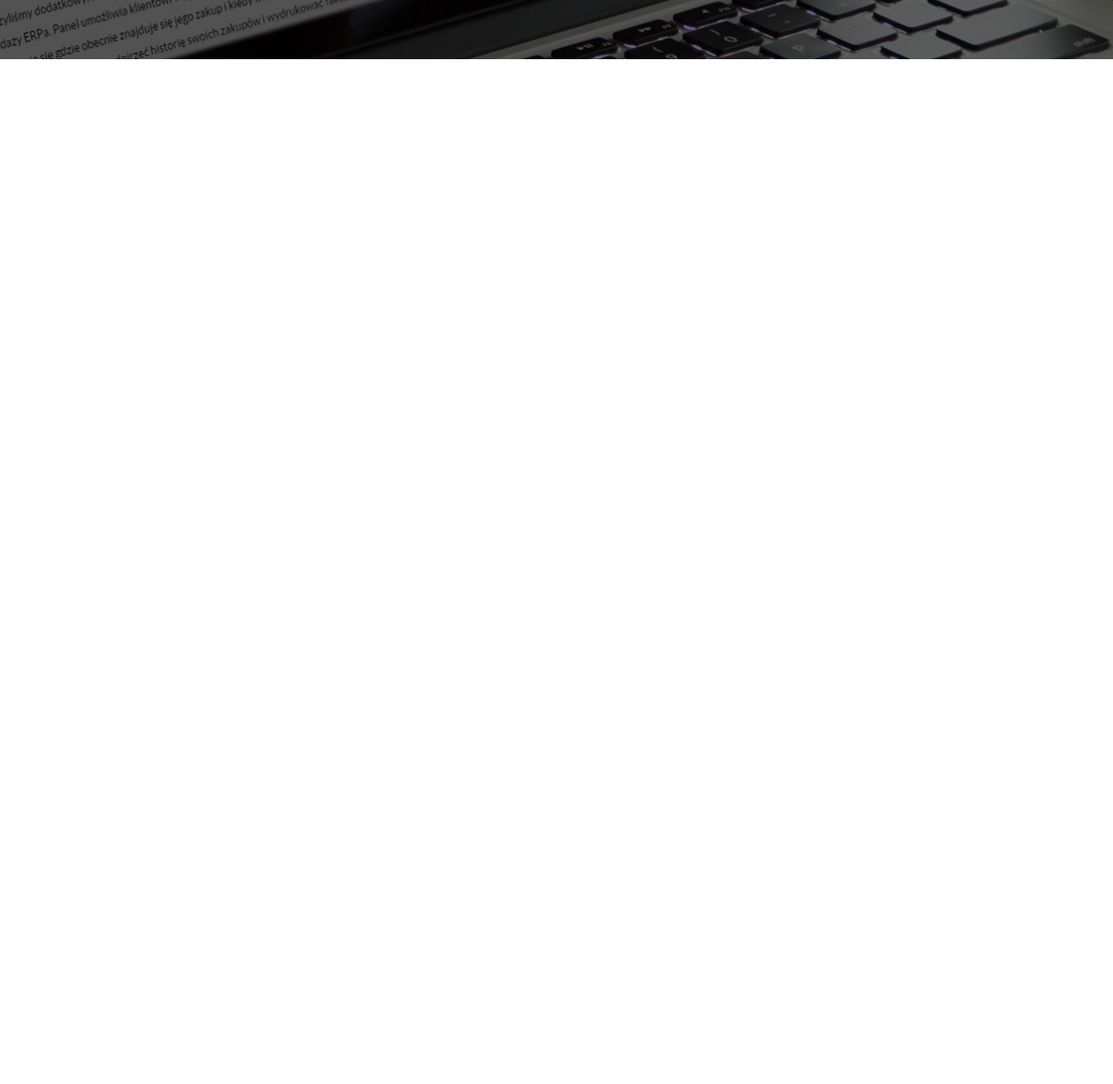
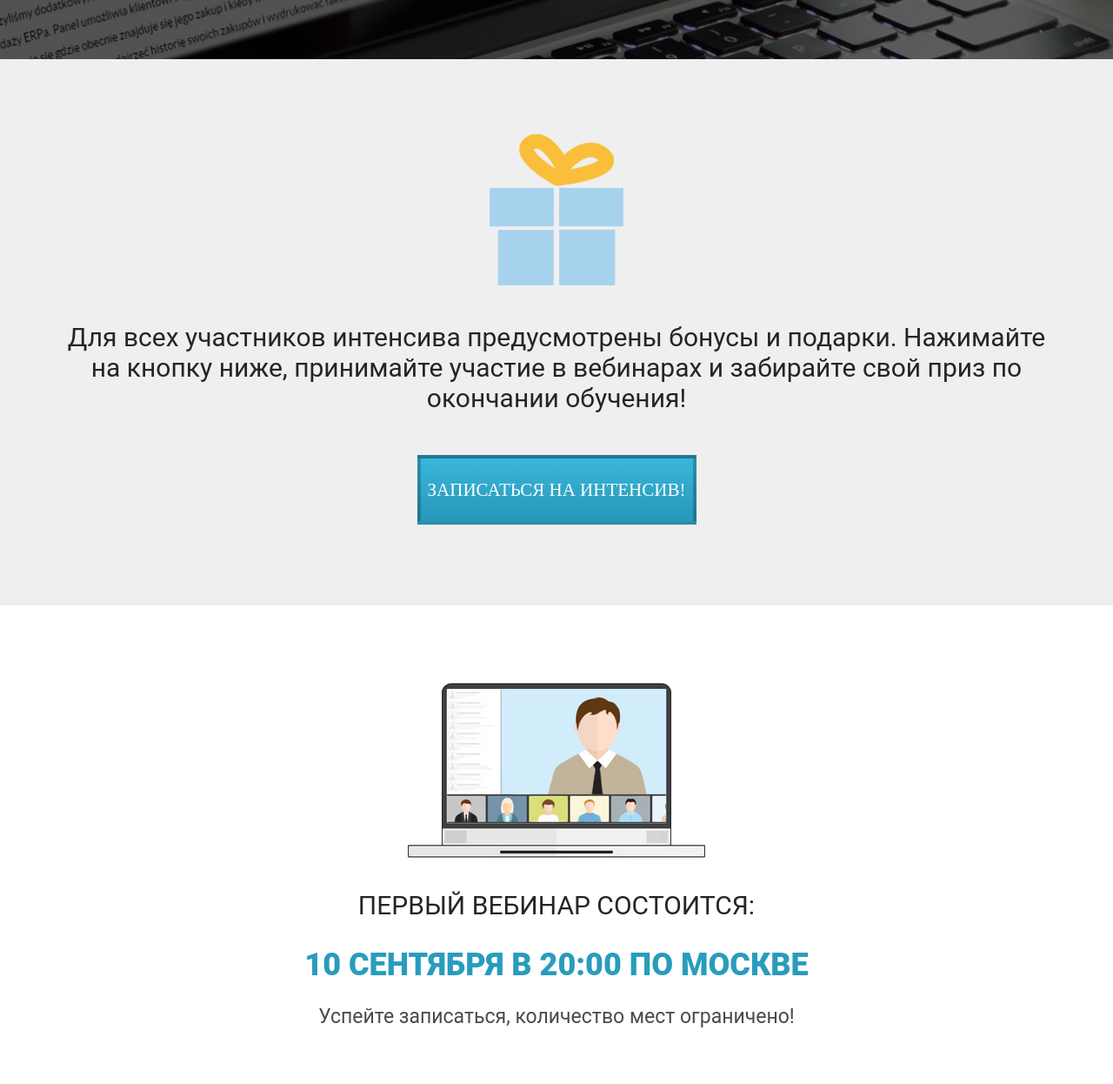
Before and after one commit to krasiukov-js/landingIntensive, a plain HTML site: page index.html in a window 1280 px wide. Shown: the part 2421-3667 px from the top of the page at 87% size. Before the commit the page ends 2489 px from the top, so only its background shows below. Drawn offline with Linux system fonts and the light colour scheme.

Commit message:
block webinar

```diff
--- a/css/style.css
+++ b/css/style.css
@@ -241,5 +241,80 @@
     justify-content: center;
     align-items: center;
     margin: 0 auto;
+}
 
+.gift {
+    min-height: 628px;
+    background-color: #efefef;
+    padding: 86px 0 83px 0;
 }
+
+.gift_img {
+    display: block;
+    margin: 0 auto;
+}
+
+.gift_text {
+    font-family: Roboto;
+    font-size: 30px;
+    font-weight: 400;
+    color: #252525;
+    margin-top: 42px;
+    text-align: center;
+}
+
+.gift_btn {
+    width: 321px;
+    height: 80px;
+    background-image: linear-gradient(0.0deg, #2798b9 0%, #3ab6da 100%);
+    border: 4px solid rgba(0,0,0,0.22);
+    box-shadow: inset 0px 0px 0px 0px rgba(0,0,0,0.17);
+    display: block;
+    margin: 48px auto 0;
+    cursor: pointer;
+    outline: none;
+    font-family: RobotoCondensed;
+    font-size: 21px;
+    font-weight: 400;
+    text-transform: uppercase;
+    color: #ffffff;
+}
+
+.webinar {
+    padding: 89px 0 64px 0;
+    min-height: 515px;
+}
+
+.webinar_img {
+    display: block;
+    margin: 0 auto;
+}
+
+.webinar_text {
+    font-family: Roboto;
+    font-size: 30px;
+    font-weight: 400;
+    text-transform: uppercase;
+    color: #252525;
+    margin-top: 37px;
+    text-align: center;
+}
+
+.webinar_date {
+    font-family: Roboto;
+    font-size: 36px;
+    font-weight: 900;
+    text-transform: uppercase;
+    color: #299cbd;
+    margin-top: 30px;
+    text-align: center;
+}
+
+.webinar_allert {
+    font-family: Roboto;
+    font-size: 23px;
+    font-weight: 400;
+    color: #4a4a4a;
+    margin-top: 25px;
+    text-align: center;
+}
--- a/index.html
+++ b/index.html
@@ -107,5 +107,20 @@
             </div>
         </div>
     </section>
+    <section class="gift">
+        <div class="container">
+            <img src="images/gift.png" alt="gift" class="gift_img">
+            <div class="gift_text">Для всех участников интенсива предусмотрены бонусы и подарки. Нажимайте на кнопку ниже, принимайте участие в вебинарах и забирайте свой приз по окончании обучения!</div>
+            <button class="gift_btn">Записаться на интенсив!</button>
+        </div>
+    </section>
+    <section class="webinar">
+        <div class="container">
+            <img src="images/layer_webinar.png" alt="webinar" class="webinar_img">
+            <div class="webinar_text">Первый вебинар состоится:</div>
+            <div class="webinar_date">10 сентября в 20:00 по Москве</div>
+            <div class="webinar_allert">Успейте записаться, количество мест ограничено!</div>
+        </div>
+    </section>
 </body>
 </html>
```
Also changed, not shown: images/gift.png (renamed from images/layers.png).
